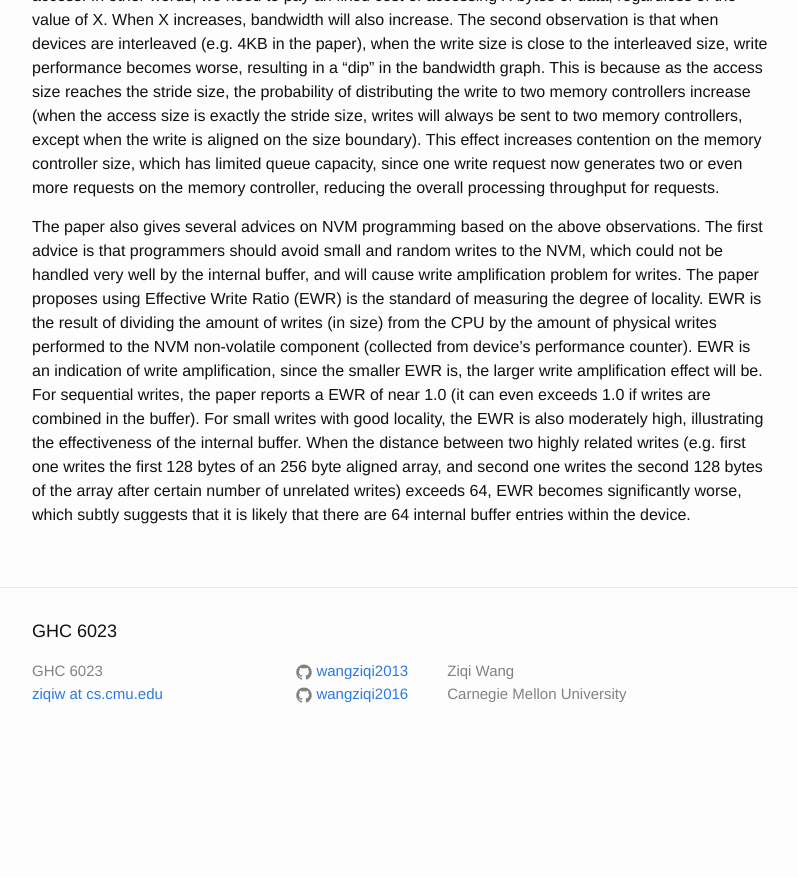
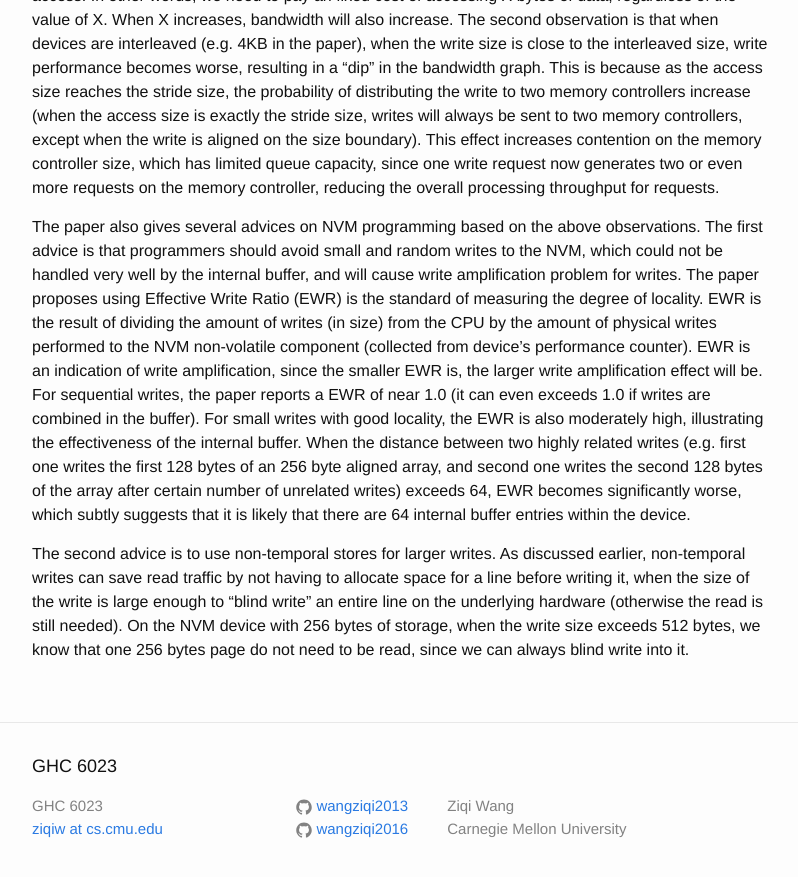
Before and after one commit to wangziqi2013/wangziqi2013.github.io, a Jekyll site: the page built from _posts/2019-11-14-lattest.markdown, in a window 1280 px wide and 900 px high, scrolled down 2128 px. Shown: the top 877 px of the window, without its empty margins (238-1036 px from the left). Built offline with Jekyll 4.4.1, drawn with Linux system fonts in a browser that asks for light colours; before the commit the page ends 2893 px from its top, so only the background shows below that.

Commit message:
Adding movent

```diff
--- a/_posts/2019-11-14-lattest.markdown
+++ b/_posts/2019-11-14-lattest.markdown
@@ -92,3 +92,9 @@ with good locality, the EWR is also moderately high, illustrating the effectiven
 between two highly related writes (e.g. first one writes the first 128 bytes of an 256 byte aligned array, and second one
 writes the second 128 bytes of the array after certain number of unrelated writes) exceeds 64, EWR becomes significantly
 worse, which subtly suggests that it is likely that there are 64 internal buffer entries within the device.
+
+The second advice is to use non-temporal stores for larger writes. As discussed earlier, non-temporal writes can save
+read traffic by not having to allocate space for a line before writing it, when the size of the write is large enough to
+"blind write" an entire line on the underlying hardware (otherwise the read is still needed). On the NVM device with 256
+bytes of storage, when the write size exceeds 512 bytes, we know that one 256 bytes page do not need to be read, since we
+can always blind write into it.
```
